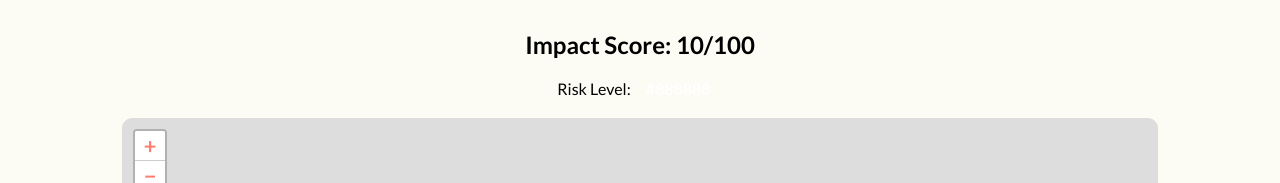
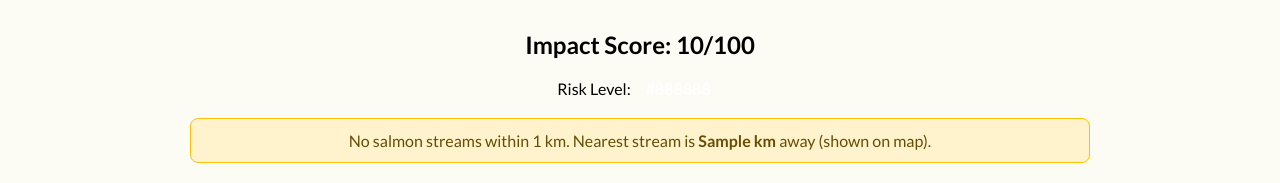
Before and after one commit to eitanlebras/emphackfest, a Flask app: template templates/results.html in a window 1280 px wide. Shown: the part 179-362 px from the top of the page. Run offline with Flask 3, Linux system fonts and the light colour scheme; the template is opened without the code that fills it: most values are stand-ins (such as "Sample title", 1, 10 or a date in 2020); some libraries are stand-ins or nearby versions.

Commit message:
Duwamsih and Dotted Line

```diff
--- a/app.py
+++ b/app.py
@@ -128,15 +128,32 @@
         for geom in nearby_streams.geometry
     ]
 
+    # if no streams within 1 km, find the closest one anywhere
+    nearest_stream_point = None
+    nearest_stream_dist_km = None
+    if nearby_streams.empty and not streams_m.empty:
+        # get distance to every stream and pick the closest
+        all_distances = streams_m.geometry.distance(user_point_m)
+        closest_idx = all_distances.idxmin()
+        nearest_stream_dist_km = round(all_distances[closest_idx] / 1000, 1)
+        # get the nearest point on that stream in lat/lon
+        closest_geom = streams_m.geometry[closest_idx]
+        nearest_pt_m = closest_geom.interpolate(closest_geom.project(user_point_m))
+        nearest_pt_4326 = gpd.GeoSeries([nearest_pt_m], crs="EPSG:3857").to_crs(epsg=4326).iloc[0]
+        nearest_stream_point = [nearest_pt_4326.y, nearest_pt_4326.x]
+
     # convert streams back to lat/lon for Leaflet (Leaflet uses EPSG:4326)
     nearby_streams_4326 = nearby_streams.to_crs(epsg=4326) if not nearby_streams.empty else nearby_streams
 
     return {
         "nearby_streams": nearby_streams_4326.__geo_interface__['features'] if not nearby_streams_4326.empty else [],
-        # convert stormwater to geojson features so coordinates serialize properly
-        "nearby_stormwater": json.loads(nearby_stormwater.to_crs(epsg=4326).to_json())["features"] if not nearby_stormwater.empty else [],
+        # convert stormwater to geojson (default=str handles Timestamp columns)
+        "nearby_stormwater": json.loads(nearby_stormwater.to_crs(epsg=4326).to_json(default=str))["features"] if not nearby_stormwater.empty else [],
         "impact_score": impact_score,
-        "risk_color": score_to_color(impact_score)
+        "risk_color": score_to_color(impact_score),
+        # nearest stream info (only set when no streams are within 1 km)
+        "nearest_stream_point": nearest_stream_point,
+        "nearest_stream_dist_km": nearest_stream_dist_km
     }
 
 
@@ -171,7 +188,9 @@
         streams_json=json.dumps(data["nearby_streams"]),
         stormwater_json=json.dumps(data["nearby_stormwater"]),
         impact_score=data["impact_score"],
-        risk_color=data["risk_color"]
+        risk_color=data["risk_color"],
+        nearest_stream_point=json.dumps(data["nearest_stream_point"]),
+        nearest_stream_dist_km=data["nearest_stream_dist_km"]
     )
 
 # allows running the app directly with "python app.py" instead of "flask run"
--- a/static/css/styles.css
+++ b/static/css/styles.css
@@ -283,3 +283,16 @@
 .risk-red { background: #e63946; }
 .risk-yellow { background: #fb8500; color: #1b1b1b; }
 .risk-green { background: #2a9d8f; }
+
+/* alert banner when no rivers nearby */
+.no-rivers-alert {
+  max-width: 900px;
+  margin: 0 auto 20px;
+  padding: 12px 20px;
+  background: #fff3cd;
+  border: 1px solid #ffc107;
+  border-radius: 8px;
+  text-align: center;
+  font-weight: 500;
+  color: #664d03;
+}
--- a/templates/results.html
+++ b/templates/results.html
@@ -9,6 +9,13 @@
         <h2>Impact Score: {{ impact_score }}/100</h2>
         <p>Risk Level: <span class="risk-badge risk-{{ risk_color }}">{{ risk_color | upper }}</span></p>
     </div>
+
+    <!-- alert when no rivers are nearby -->
+    {% if nearest_stream_dist_km %}
+    <div class="no-rivers-alert">
+        No salmon streams within 1 km. Nearest stream is <strong>{{ nearest_stream_dist_km }} km</strong> away (shown on map).
+    </div>
+    {% endif %}
 
     <!-- leaflet map fills this div -->
     <div id="results-map"></div>
@@ -85,6 +92,31 @@
                 });
             }
         });
+        // if no nearby streams, draw a dashed arrow to the nearest one
+        var nearestPoint = {{ nearest_stream_point | safe }};
+        if (nearestPoint) {
+            // dashed line from user to nearest stream
+            L.polyline([[userLat, userLon], nearestPoint], {
+                color: "#e63946",
+                weight: 3,
+                dashArray: "10, 8",
+                opacity: 0.8
+            }).addTo(map);
+
+            // arrowhead marker at the stream end
+            L.circleMarker(nearestPoint, {
+                radius: 7,
+                color: "#e63946",
+                fillColor: "#e63946",
+                fillOpacity: 1
+            }).addTo(map).bindPopup("Nearest salmon stream");
+
+            // zoom out so both points are visible
+            map.fitBounds([
+                [userLat, userLon],
+                nearestPoint
+            ], { padding: [50, 50] });
+        }
     </script>
 
 {% endblock %}
```
